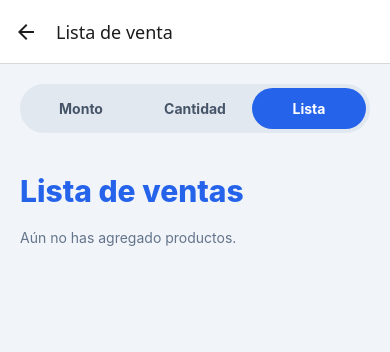
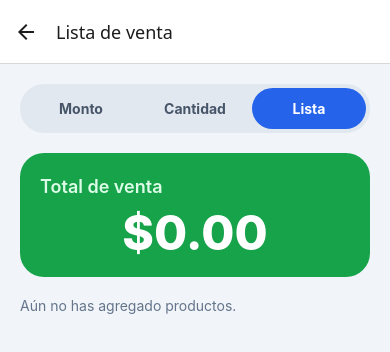
Before and after one commit to PalomaRmMz/calcQuim, a React Native app: screen /SalesList in a window 390 px wide. Shown: the top 352 px of the page. Built offline with nearby package versions, Linux system fonts and the light colour scheme.

Commit message:
edicion de listscreen

```diff
--- a/src/screens/ListScreen.js
+++ b/src/screens/ListScreen.js
@@ -21,6 +21,13 @@ export default function ListScreen({
     const list = salesList || [];
     const [editingId, setEditingId] = useState(null);
     const [editedQuantity, setEditedQuantity] = useState("");
+    const totalSales = list.reduce((acc, item) => {
+        if (item.type === "venta_por_monto") {
+            return acc + Number(item.amount || 0);
+        }
+
+        return acc + Number(item.total || 0);
+    }, 0);
 
     function handleDelete(id) {
         Alert.alert(
@@ -79,14 +86,19 @@ export default function ListScreen({
 
     return (
         <SafeAreaView className="flex-1 bg-slate-100">
-
             <ScrollView className="p-5">
 
                 <QuickNav navigation={navigation} active="SalesList" />
 
-                <Text className="mb-5 mt-5 text-3xl font-extrabold text-blue-600">
-                    Lista de ventas
-                </Text>
+                <View className="mb-5 rounded-3xl bg-green-600 p-5">
+                    <Text className="text-lg font-semibold text-green-100">
+                        Total de venta
+                    </Text>
+
+                    <Text className="mt-2 text-5xl font-extrabold text-white text-center">
+                        ${totalSales.toFixed(2)}
+                    </Text>
+                </View>
 
                 {list.length === 0 ? (
                     <Text className="text-slate-500">
```
